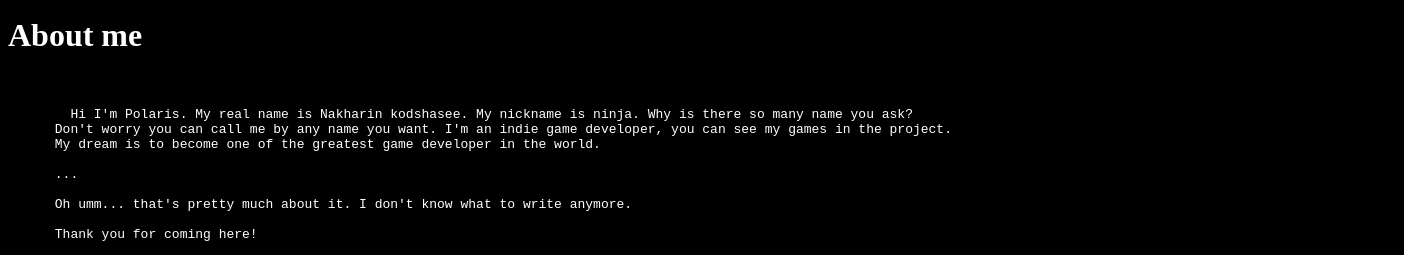
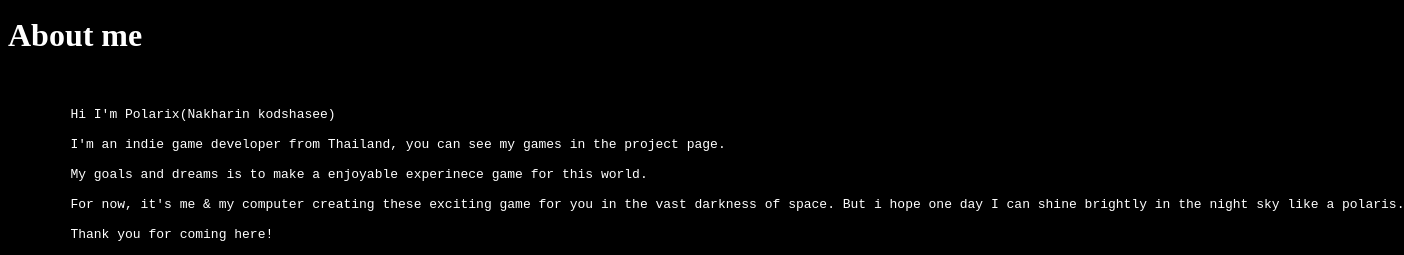
Before and after one commit to nakharinkodshasee/PolarisWebsite, a plain HTML site: page AboutPage.html in a window 1280 px wide. Shown: the part 570-825 px from the top of the page, 1404 px wide, since content can reach past the window. Drawn offline with Linux system fonts and the light colour scheme.

Commit message:
UpdateAboutpageDescription

```diff
--- a/AboutPage.html
+++ b/AboutPage.html
@@ -55,15 +55,15 @@
     <br />
     <div>
       <pre style="color: white">
-        Hi I'm Polaris. My real name is Nakharin kodshasee. My nickname is ninja. Why is there so many name you ask?
-      Don't worry you can call me by any name you want. I'm an indie game developer, you can see my games in the project.
-      My dream is to become one of the greatest game developer in the world.
+        Hi I'm Polarix(Nakharin kodshasee)
 
-      ...
+        I'm an indie game developer from Thailand, you can see my games in the project page.
 
-      Oh umm... that's pretty much about it. I don't know what to write anymore.
+        My goals and dreams is to make a enjoyable experinece game for this world.
 
-      Thank you for coming here!</pre
+        For now, it's me & my computer creating these exciting game for you in the vast darkness of space. But i hope one day I can shine brightly in the night sky like a polaris.
+
+        Thank you for coming here!</pre
       >
     </div>
   </body>
```
